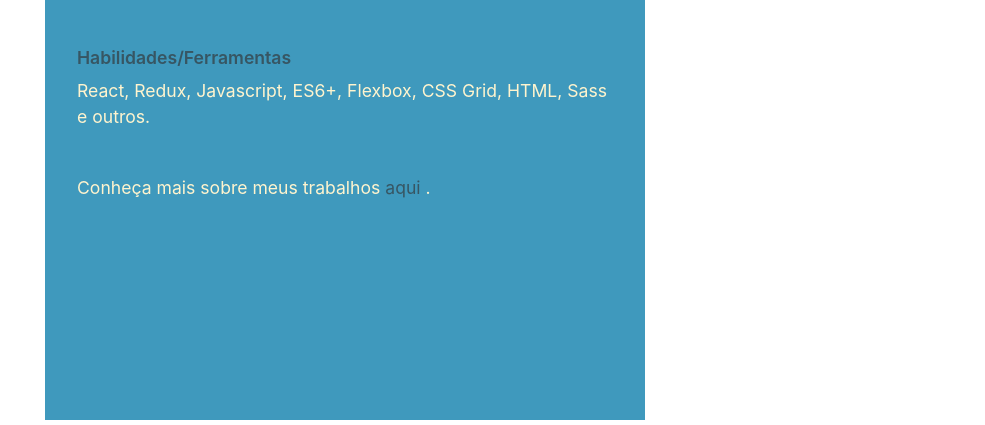
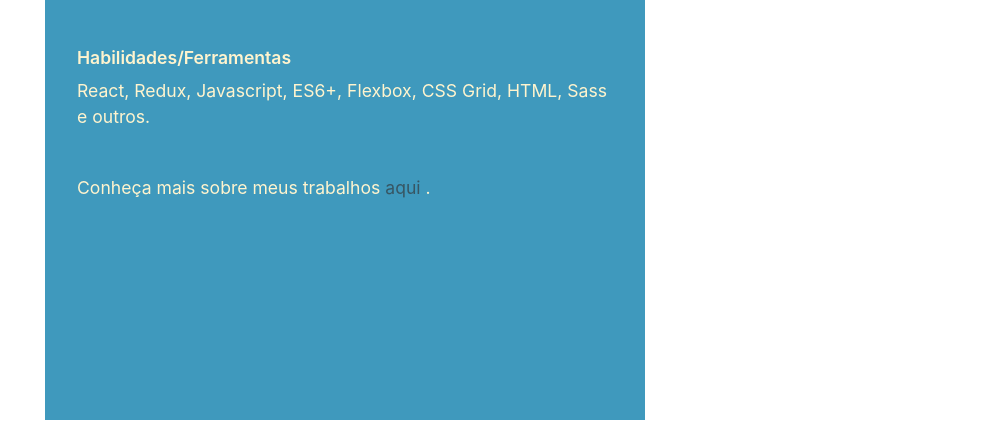
Before and after one commit to caiopoyares/caiopoyares.github.io, a website: page index.html in a window 1280 px wide. Shown: the part 294-719 px from the top of the page, without its empty margins (295-1280 px from the left). Drawn offline with Linux system fonts and the light colour scheme.

Commit message:
skills style

```diff
--- a/src/scss/_about.scss
+++ b/src/scss/_about.scss
@@ -52,6 +52,5 @@
   .skills {
     font-weight: 600;
     margin-top: 3rem;
-    color: var(--color-secondary);
   }
 }
```
Also changed, not shown: styles.css.
